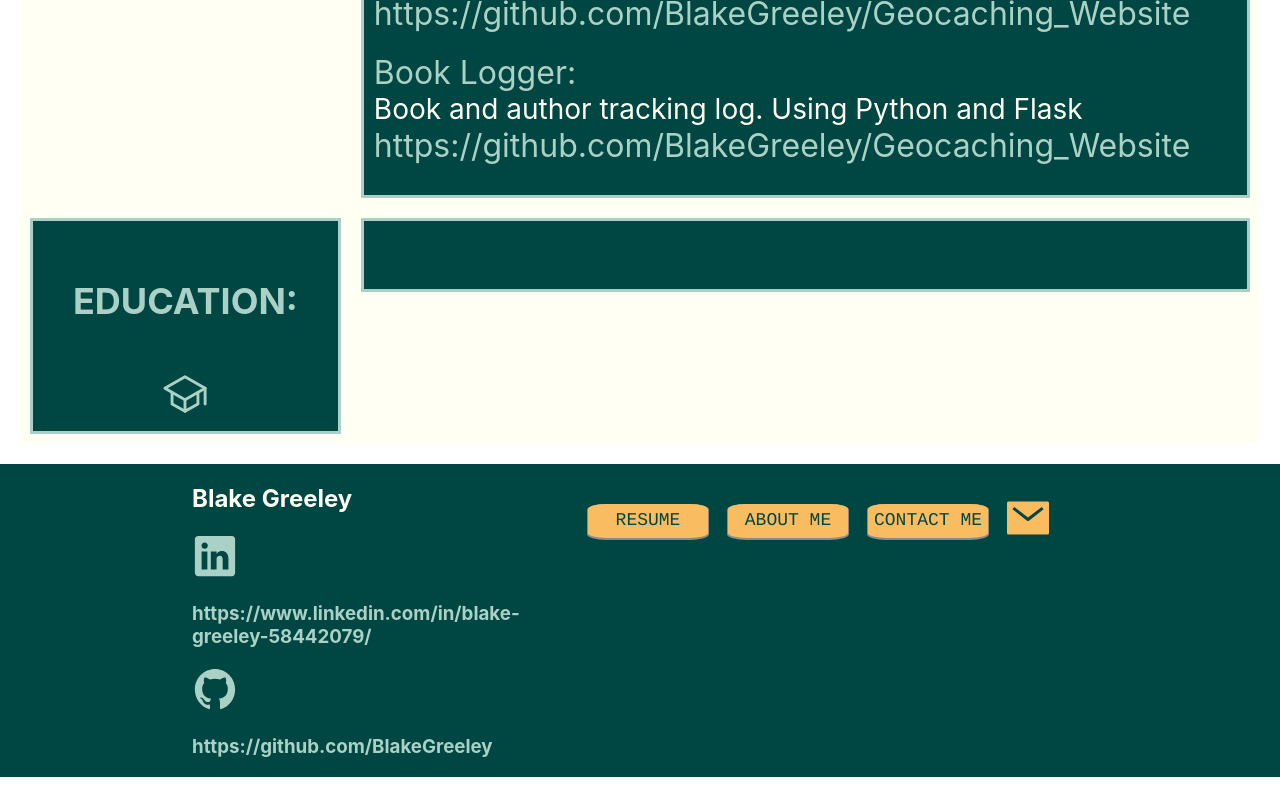
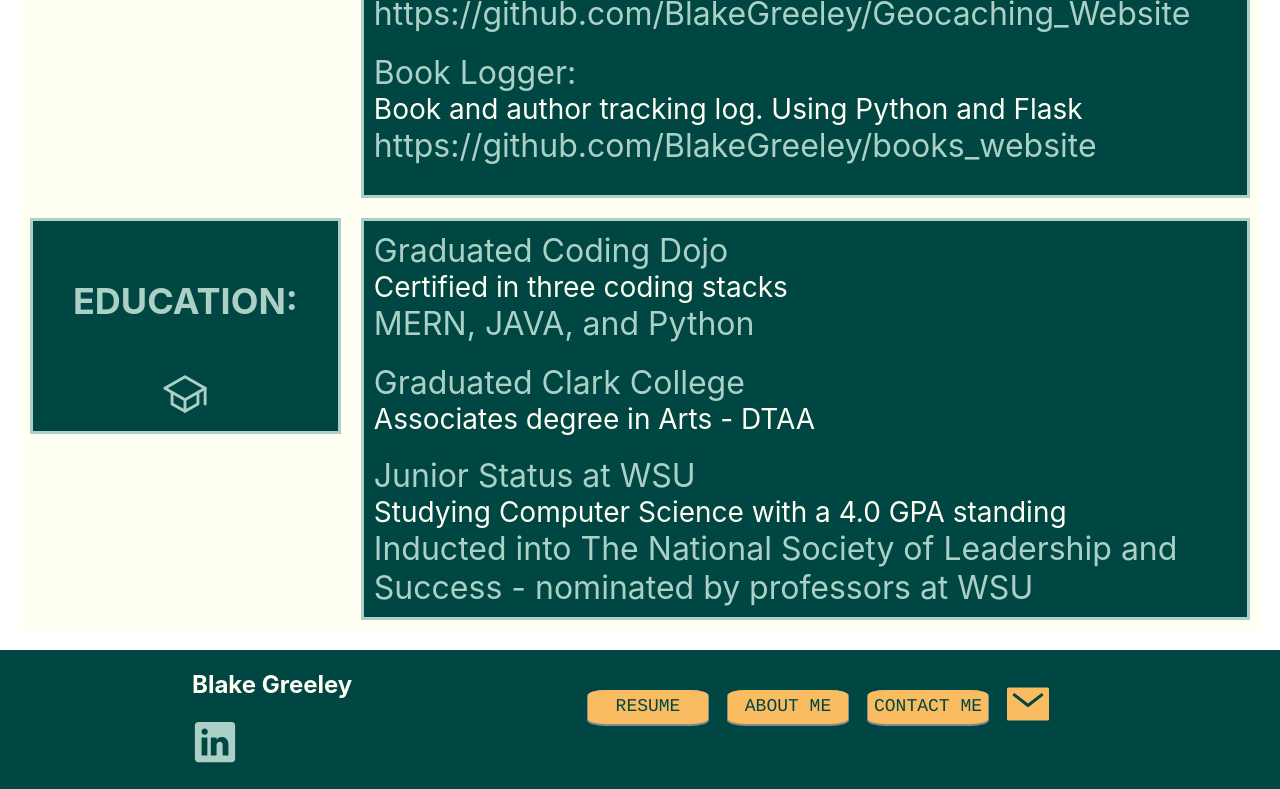
Before and after one commit to BlakeGreeley/MY_PROFILE, a React (Create React App) app in the folder client/: page / in a window 1280 px wide. Shown: the part 1140-1929 px from the top of the page. Built offline with nearby package versions, Linux system fonts and the light colour scheme.

Commit message:
updating 11/29/22

```diff
--- a/client/src/App.css
+++ b/client/src/App.css
@@ -121,6 +121,8 @@ h1 {
   color: #abd1c6;
   width: 100%;
   background-color: #004643;
+  align-items: center;
+  text-align: center;
   padding-left: 30%;
   padding-right: 30%;
   padding-top: 120px;
--- a/client/src/components/dashboard.js
+++ b/client/src/components/dashboard.js
@@ -9,7 +9,9 @@ const Dashboard = () => {
             {/* top of the page. will be used to display name on the left with a navigation icon on the right that has a
             drop down function. */}
             <div className="header">
-                <h1>BLAKE GREELEY</h1>
+                <h1>
+                    BLAKE GREELEY
+                </h1>
                 <div className="right-nav">
 
                     <Link to='/contact' className="btn">
@@ -115,7 +117,7 @@ const Dashboard = () => {
                             <p3>Book Logger: </p3> <br></br>
                             <p2> Book and author tracking log. Using Python and Flask</p2>
                             <br></br>
-                            <p3>https://github.com/BlakeGreeley/Geocaching_Website</p3>
+                            <p3>https://github.com/BlakeGreeley/books_website</p3>
                         </div><br></br>
                     </div>
                 </div>
@@ -131,7 +133,23 @@ const Dashboard = () => {
                         </svg>
                     </div>
                     <div className="info-description">
-                        <p> </p>
+                        <div>
+                            <p3>Graduated Coding Dojo</p3> <br></br>
+                            <p2> Certified in three coding stacks</p2>
+                            <br></br>
+                            <p3>MERN, JAVA, and Python</p3>
+                        </div><br></br>
+
+                        <div>
+                            <p3>Graduated Clark College</p3> <br></br>
+                            <p2> Associates degree in Arts - DTAA</p2>
+                        </div><br></br>
+
+                        <div>
+                            <p3>Junior Status at WSU</p3> <br></br>
+                            <p2>Studying Computer Science with a 4.0 GPA standing</p2> <br></br>
+                            <p3>Inducted into The National Society of Leadership and Success - nominated by professors at WSU</p3>
+                        </div>
                     </div>
                 </div>
             </div>
```
